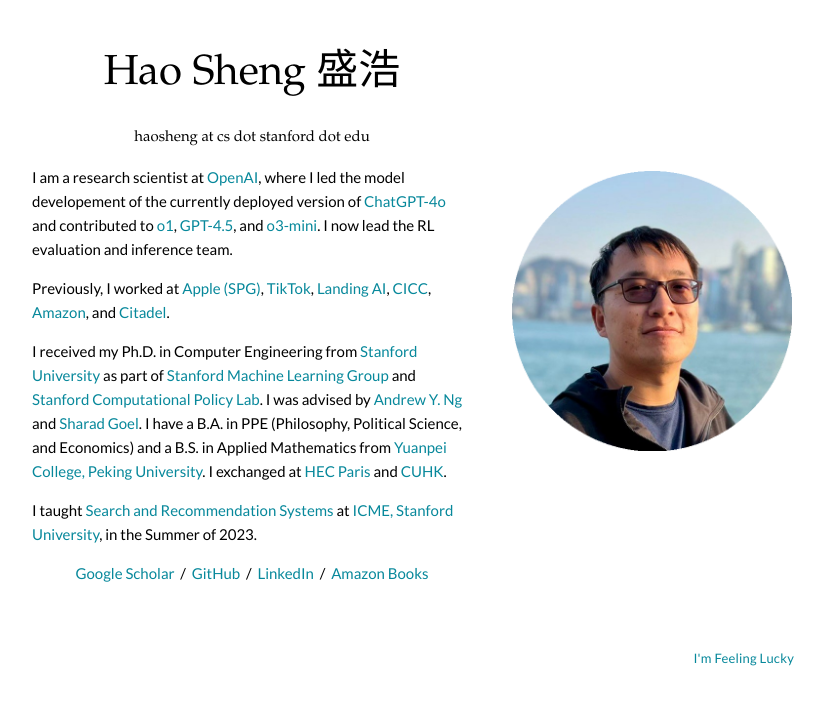
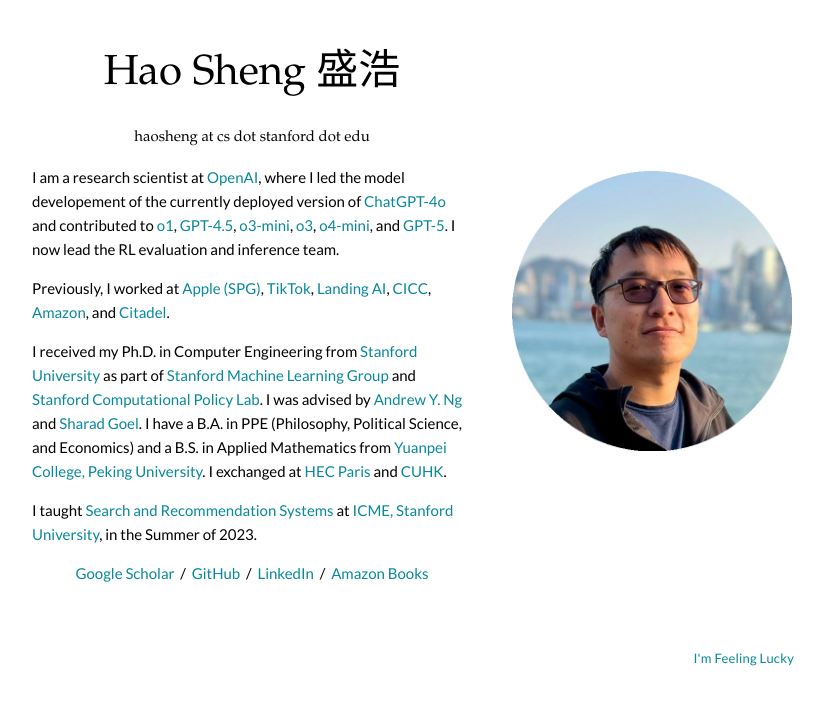
Before and after one commit to haossr/haossr.github.io, a Jekyll site: the page built from _posts/2016-06-07-cs231a.markdown, in a window 1280 px wide. Shown: the top 705 px of the page, without its empty margins (228-1053 px from the left). Built offline with Jekyll 4.4.1, drawn with Linux system fonts in a browser that asks for light colours.

Commit message:
update recent oai models

```diff
--- a/_includes/bio.html
+++ b/_includes/bio.html
@@ -1,5 +1,5 @@
 <p style="text-align:left;">
-I am a research scientist at <a href="https://openai.com/">OpenAI</a>, where I led the model developement of the currently deployed version of <a href="https://openai.com/index/gpt-4o-system-card/">ChatGPT-4o</a> and contributed to <a href="https://openai.com/openai-o1-contributions/#:~:text=Hao%20Sheng">o1</a>, <a href="https://openai.com/index/introducing-gpt-4-5/#:~:text=Hao%20Sheng">GPT-4.5</a>, and <a href="https://openai.com/index/openai-o3-mini/#:~:text=Hao%20Sheng">o3-mini</a>. I now lead the RL evaluation and inference team.
+I am a research scientist at <a href="https://openai.com/">OpenAI</a>, where I led the model developement of the currently deployed version of <a href="https://openai.com/index/gpt-4o-system-card/">ChatGPT-4o</a> and contributed to <a href="https://openai.com/openai-o1-contributions/#:~:text=Hao%20Sheng">o1</a>, <a href="https://openai.com/index/introducing-gpt-4-5/#:~:text=Hao%20Sheng">GPT-4.5</a>, <a href="https://openai.com/index/openai-o3-mini/#:~:text=Hao%20Sheng">o3-mini</a>, <a href="https://openai.com/index/introducing-o3-and-o4-mini/#:~:text=Hao%20Sheng">o3</a>, <a href="https://openai.com/index/introducing-o3-and-o4-mini/#:~:text=Hao%20Sheng">o4-mini</a>, and <a href="https://openai.com/index/introducing-gpt-5/#:~:text=Hao%20Sheng">GPT-5</a>. I now lead the RL evaluation and inference team.
 </p>
 
 <p style="text-align:left;">
```
